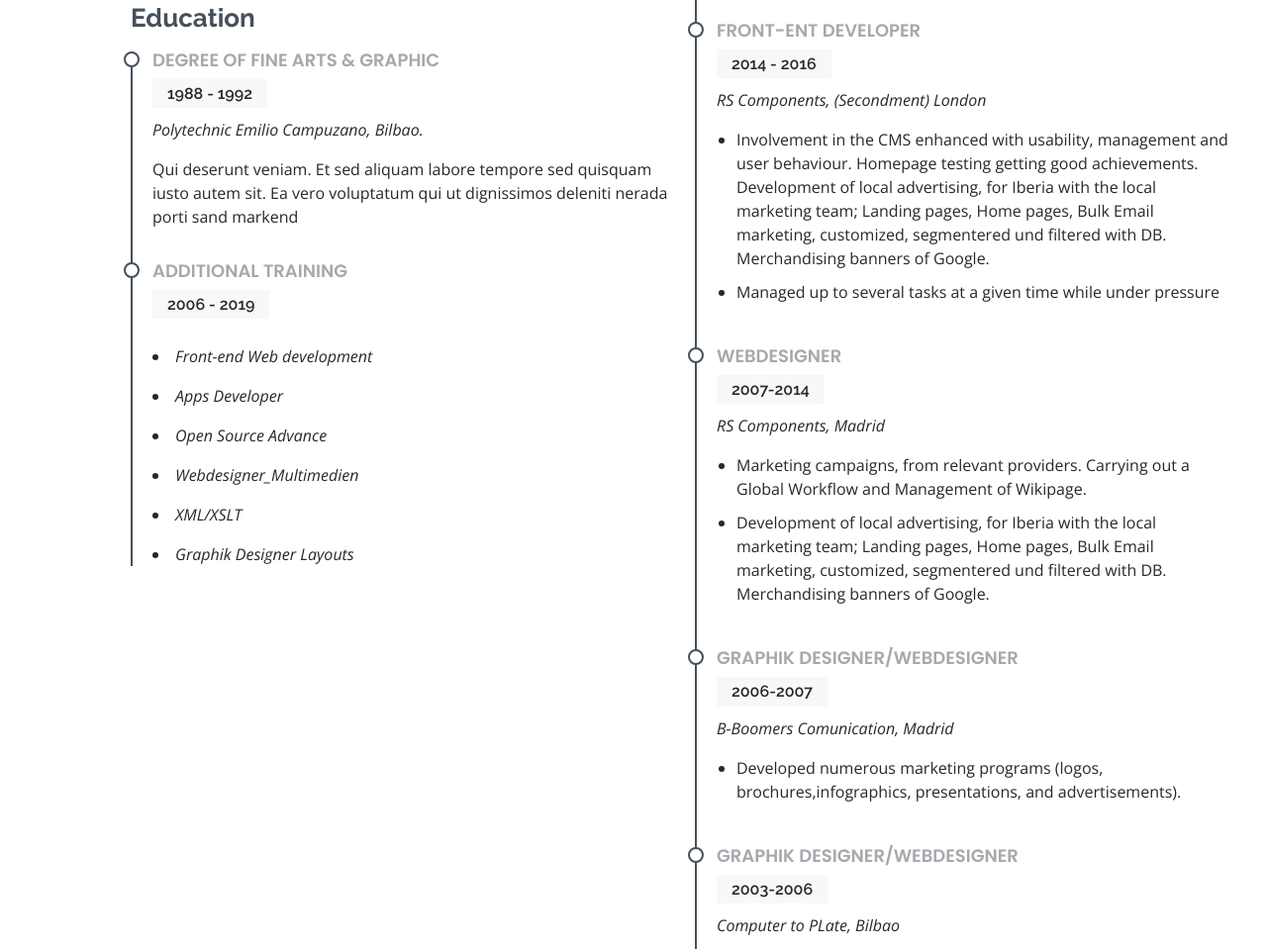
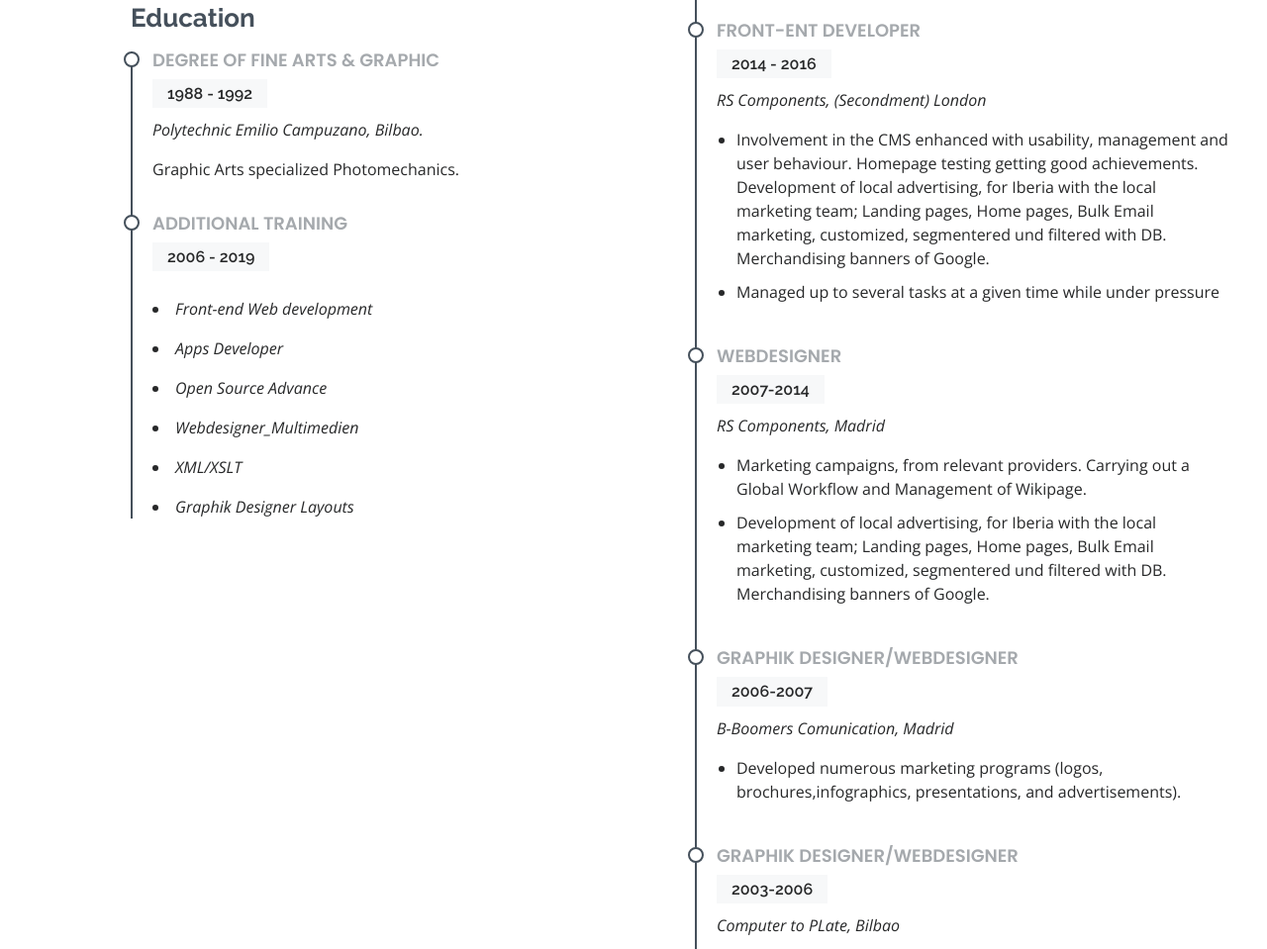
Before and after one commit to marijuanez/profile, a plain HTML site: page index.html in a window 1280 px wide. Shown: the part 3119-4078 px from the top of the page at 99% size. Drawn offline with nearby package versions, Linux system fonts and the light colour scheme.

Commit message:
Add files via upload

```diff
--- a/index.html
+++ b/index.html
@@ -291,7 +291,7 @@
               <h4>Degree of Fine Arts &amp; Graphic</h4>
               <h5>1988 - 1992</h5>
               <p><em>Polytechnic Emilio Campuzano, Bilbao. </em></p>
-              <p>Qui deserunt veniam. Et sed aliquam labore tempore sed quisquam iusto autem sit. Ea vero voluptatum qui ut dignissimos deleniti nerada porti sand markend</p>
+              <p>Graphic Arts specialized Photomechanics.</p>
             </div>
             <div class="resume-item">
               <h4>Additional training </h4>
```
